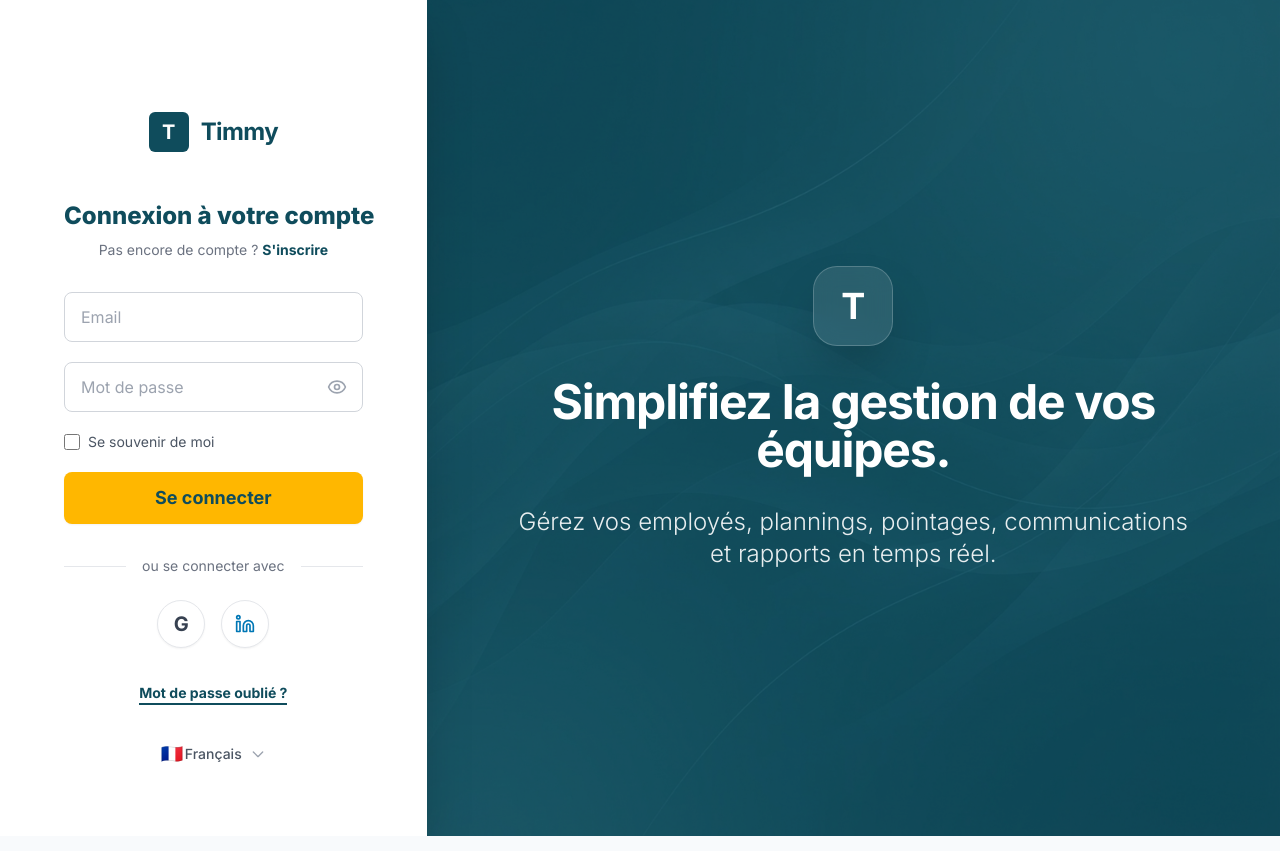
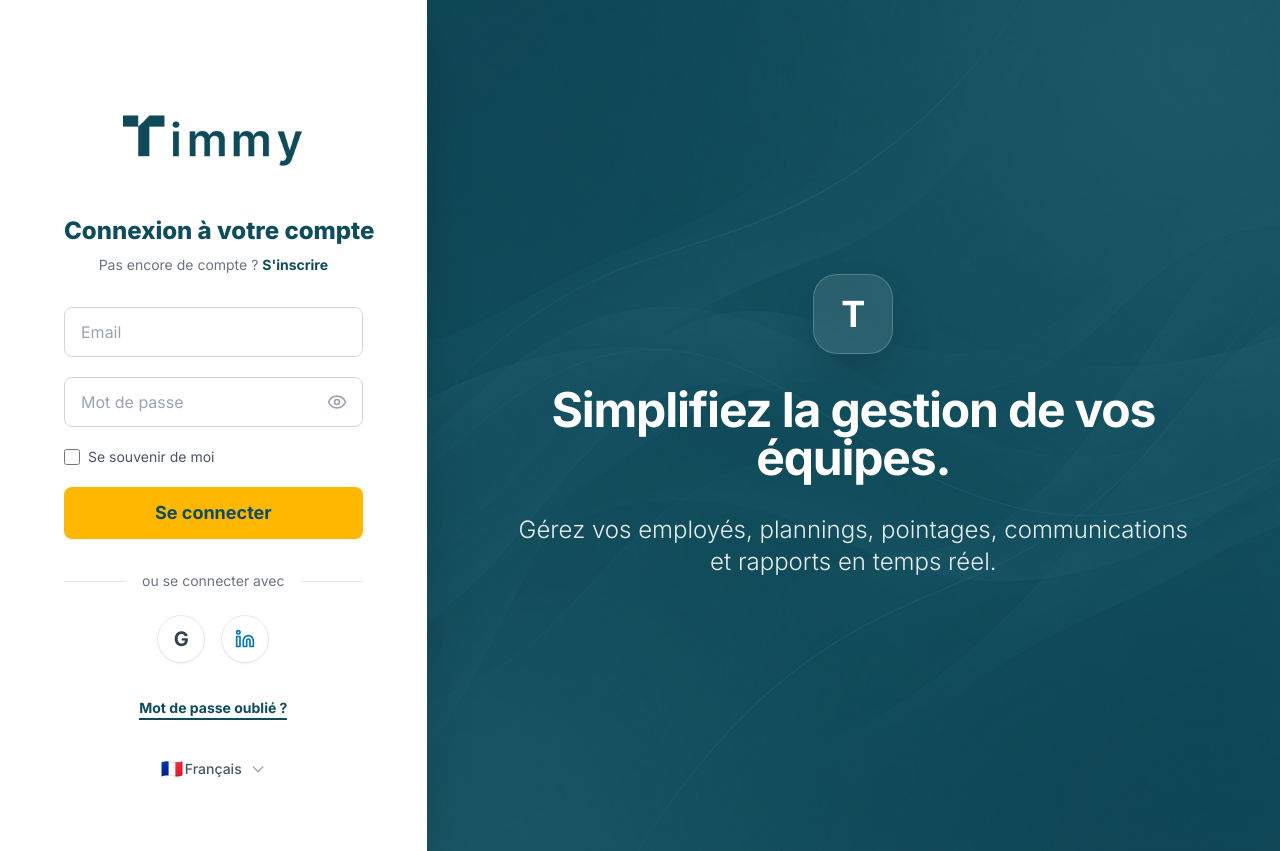
Before and after one commit to sean241/timmy-app, a Next.js app: page /admin in a window 1280 px wide. Built offline with nearby package versions, Linux system fonts and the light colour scheme.

Commit message:
Modification 1: Update logos in Sidebar, Dashboard, and Auth pages

```diff
--- a/app/admin/forgot-password/page.tsx
+++ b/app/admin/forgot-password/page.tsx
@@ -3,6 +3,7 @@
 import { useState } from "react";
 import Link from "next/link";
 import { ArrowLeft, Mail, CheckCircle, Loader2 } from "lucide-react";
+import Image from "next/image";
 import { useLanguage } from "@/app/context/LanguageContext";
 import { supabase } from "@/lib/supabase";
 
@@ -47,9 +48,15 @@
                 </div>
 
                 {/* Logo */}
-                <div className="mt-12 mb-12 flex justify-center items-center gap-3">
-                    <div className="w-10 h-10 bg-[#0F4C5C] rounded-md flex items-center justify-center text-white font-bold text-xl">T</div>
-                    <span className="text-2xl font-bold text-[#0F4C5C] tracking-tight">Timmy</span>
+                <div className="mt-12 mb-12 flex justify-center items-center">
+                    <Image
+                        src="/images/timmy_logo_dark.png"
+                        width={180}
+                        height={60}
+                        alt="Timmy"
+                        className="object-contain"
+                        priority
+                    />
                 </div>
 
                 {/* Content */}
--- a/app/admin/page.tsx
+++ b/app/admin/page.tsx
@@ -84,9 +84,15 @@
             <div className="w-full lg:w-1/3 flex flex-col justify-between p-8 lg:p-12 xl:p-16 shadow-2xl z-10 relative">
 
                 {/* Logo */}
-                <div className="mt-12 mb-12 flex justify-center items-center gap-3">
-                    <div className="w-10 h-10 bg-[#0F4C5C] rounded-md flex items-center justify-center text-white font-bold text-xl">T</div>
-                    <span className="text-2xl font-bold text-[#0F4C5C] tracking-tight">Timmy</span>
+                <div className="mt-12 mb-12 flex justify-center items-center">
+                    <Image
+                        src="/images/timmy_logo_dark.png"
+                        width={180}
+                        height={60}
+                        alt="Timmy"
+                        className="object-contain"
+                        priority
+                    />
                 </div>
 
                 {/* Form Container */}
--- a/app/admin/signup/page.tsx
+++ b/app/admin/signup/page.tsx
@@ -144,9 +144,15 @@
                 </div>
 
                 {/* Logo */}
-                <div className="mt-12 mb-8 flex justify-center items-center gap-3">
-                    <div className="w-10 h-10 bg-[#0F4C5C] rounded-md flex items-center justify-center text-white font-bold text-xl">T</div>
-                    <span className="text-2xl font-bold text-[#0F4C5C] tracking-tight">Timmy</span>
+                <div className="mt-12 mb-8 flex justify-center items-center">
+                    <Image
+                        src="/images/timmy_logo_dark.png"
+                        width={180}
+                        height={60}
+                        alt="Timmy"
+                        className="object-contain"
+                        priority
+                    />
                 </div>
 
                 {/* Content */}
--- a/components/Sidebar.tsx
+++ b/components/Sidebar.tsx
@@ -1,4 +1,6 @@
 "use client";
+
+import Image from "next/image";
 
 import Link from "next/link";
 import { usePathname } from "next/navigation";
@@ -141,9 +143,23 @@
             {/* Logo */}
             <div className={`p-6 shrink-0 flex items-center ${isCollapsed ? "justify-center px-2" : "justify-between"}`}>
                 <Link href="/admin/dashboard" className="flex items-center gap-2 transition-opacity hover:opacity-80 overflow-hidden">
-                    <span className={`font-bold text-2xl tracking-tight text-[#0F4C5C] ${isCollapsed ? "text-xl" : ""}`}>
-                        {isCollapsed ? "T" : "Timmy"}
-                    </span>
+                    {isCollapsed ? (
+                        <Image
+                            src="/images/timmy-blanc-vert.png"
+                            alt="Timmy"
+                            width={32}
+                            height={32}
+                            className="object-contain"
+                        />
+                    ) : (
+                        <Image
+                            src="/images/timmy_logo_dark.png"
+                            alt="Timmy"
+                            width={120}
+                            height={40}
+                            className="object-contain mb-1"
+                        />
+                    )}
                     {!isCollapsed && (
                         <span className="px-2 py-0.5 rounded text-[10px] font-bold bg-[#E0F2F1] text-[#0F4C5C] uppercase tracking-wider">
                             PRO
```
Also changed, not shown: public/images/timmy-blanc-vert.png (added).
